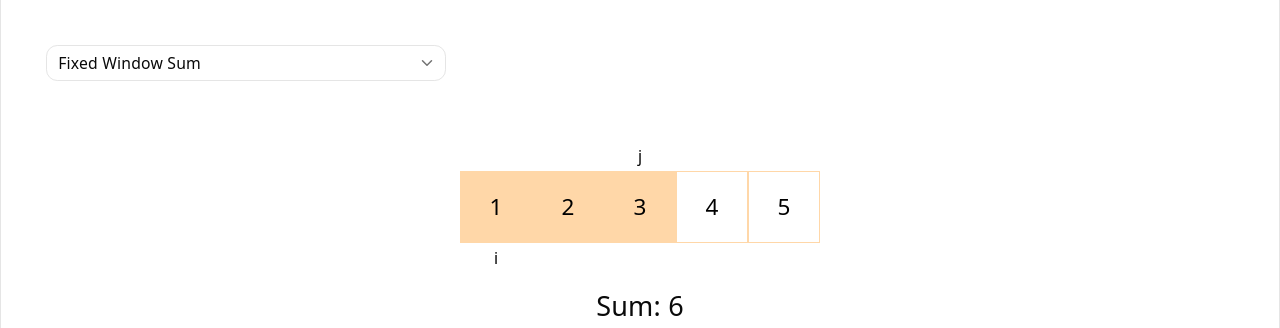
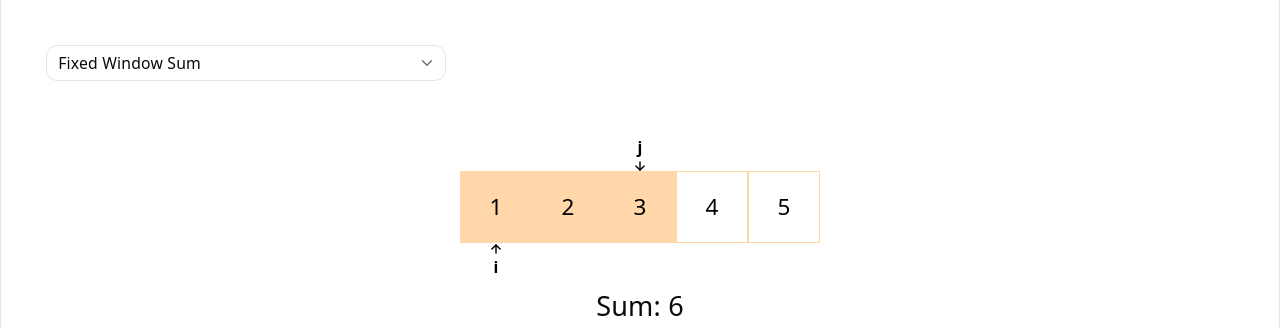
Before and after one commit to PalAman-git/dsa-visualizer, a React (Vite) app: page / in a window 1280 px wide. Shown: the top 328 px of the page. Built offline with nearby package versions, Linux system fonts and the light colour scheme.

Commit message:
fixed pointers in ArrayVisualizer and colored them

```diff
--- a/src/components/dataStructure/ArrayVisualizer.tsx
+++ b/src/components/dataStructure/ArrayVisualizer.tsx
@@ -1,9 +1,11 @@
 import { motion } from "framer-motion";
+import { ArrowUp, ArrowDown } from "lucide-react";
 
 type Pointer = {
     index: number;
     label: string;
     position?: "top" | "bottom";
+    color?: string;
 };
 
 type Props<T> = {
@@ -41,37 +43,106 @@ const ArrayVisualizer = <T,>({
                             w-16 h-16
                             flex items-center justify-center
                             text-xl
-                            ${
-                                isHighlighted
-                                    ? "bg-orange-200"
-                                    : "bg-white"
+                            ${isHighlighted
+                                ? "bg-orange-200"
+                                : "bg-white"
                             }
                         `}
                     >
 
                         {String(item)}
 
-                        {pointers.map((pointer, pIdx) => (
+                        {pointers.map((pointer, pIdx) => {
 
-                            pointer.index === idx && (
+                            if (pointer.index !== idx) {
+                                return null;
+                            }
+
+                            const sameIndexPointers =
+                                pointers.filter(
+                                    p => p.index === idx
+                                );
+
+                            const currentPointerIndex =
+                                sameIndexPointers.findIndex(
+                                    p => p.label === pointer.label
+                                );
+
+                            let offset = 0;
+
+                            if (sameIndexPointers.length === 2) {
+
+                                offset =
+                                    currentPointerIndex === 0
+                                        ? -10
+                                        : 10;
+                            }
+
+                            else if (sameIndexPointers.length === 3) {
+
+                                const positions = [-18, 0, 18];
+
+                                offset =
+                                    positions[currentPointerIndex];
+                            }
+
+                            return (
 
                                 <div
                                     key={pIdx}
+
                                     className={`
-                                        absolute text-sm
-                                        ${
-                                            pointer.position === "bottom"
-                                                ? "-bottom-6"
-                                                : "-top-6"
+                absolute
+                left-1/2
+                flex flex-col items-center
+                text-sm
+                font-semibold
+                ${pointer.color?? "text-black"}
+                ${pointer.position === "bottom"
+                                            ? "-bottom-8"
+                                            : "-top-8"
                                         }
-                                    `}
+            `}
+
+                                    style={{
+                                        transform:
+                                            `translateX(calc(-50% + ${offset}px))`
+                                    }}
                                 >
-                                    {pointer.label}
+
+                                    {
+                                        pointer.position === "bottom"
+                                            ? (
+                                                <>
+                                                    <ArrowUp
+                                                        size={14}
+                                                        strokeWidth={2.5}
+                                                    />
+
+                                                    <span>
+                                                        {pointer.label}
+                                                    </span>
+                                                </>
+                                            )
+                                            : (
+                                                <>
+                                                    <span>
+                                                        {pointer.label}
+                                                    </span>
+
+                                                    <ArrowDown
+                                                        size={14}
+                                                        strokeWidth={2.5}
+                                                    />
+                                                </>
+                                            )
+                                    }
+
                                 </div>
 
-                            )
+                            );
 
-                        ))}
+                        })}
 
                     </motion.div>
 
--- a/src/pages/BinarySearch/FindInSortedArray.tsx
+++ b/src/pages/BinarySearch/FindInSortedArray.tsx
@@ -1,11 +1,11 @@
 import { generateFindInSortedArrayStates, type State } from "@/algorithms/BinarySearch/findInSortedArray";
 import ArrayVisualizer from "@/components/dataStructure/ArrayVisualizer";
 import { Button } from "@/components/ui/button";
-import { useEffect, useState } from "react";
+import { useState } from "react";
 
 const FindInSortedArray = () => {
     const nums = [2, 5, 9, 11, 20, 21, 25, 27, 55, 70];
-    const k = 70;
+    const k = 11;
 
     const states: State[] = generateFindInSortedArrayStates(nums, k);
 
@@ -24,17 +24,20 @@ const FindInSortedArray = () => {
                         {
                             index: current.i,
                             label: "i",
-                            position: 'bottom'
+                            position: 'bottom',
+                            color:"text-blue-500"
                         },
                         {
                             index: current.mid,
                             label: "mid",
-                            position: 'top'
+                            position: 'top',
+                            color:"text-green-500"
                         },
                         {
                             index: current.j,
                             label: 'j',
-                            position: 'bottom'
+                            position: 'bottom',
+                            color:"text-red-500"
                         }
                     ]}
                 />
```
